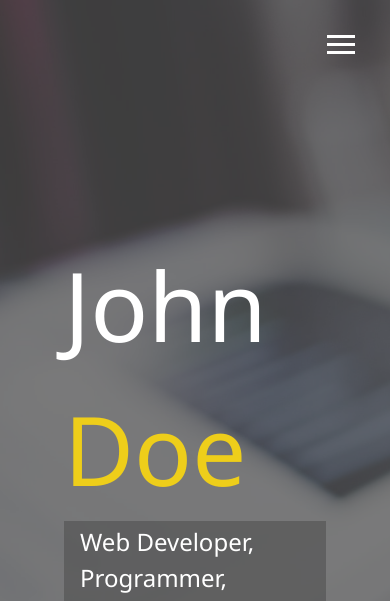
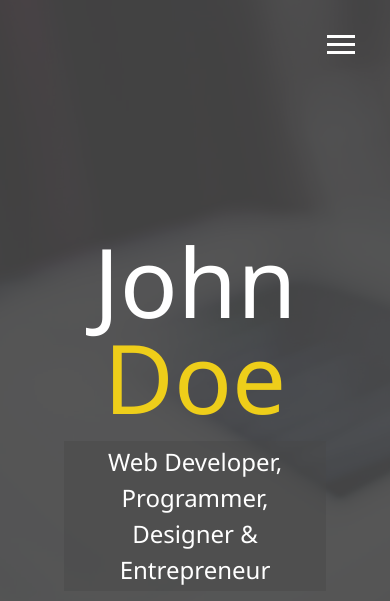
Before and after one commit to juncancode/ModernPortfolio, a plain HTML site: page dist/index.html in a window 390 px wide. Shown: the top 601 px of the page. Drawn offline with Linux system fonts and the light colour scheme.

Commit message:
Added media queries and made menu overlay responsive

```diff
--- a/scss/_config.scss
+++ b/scss/_config.scss
@@ -2,7 +2,7 @@ $primary-color: #444;
 $secondary-color: #eece1a;
 $show-home-image: true;
 $home-image: url(../img/background.jpg);
-$background-opacity: 0.7;
+$background-opacity: 0.9;
 
 @mixin easeOut {
   transition: all 0.7s cubic-bezier(0.175, 0.885, 0.32, 1.275);
@@ -27,3 +27,28 @@ $background-opacity: 0.7;
     }
   }
 }
+
+// Media Query Mixin
+@mixin mediaSm {
+  @media screen and (max-width: 500px) {
+    @content;
+  }
+}
+
+@mixin mediaMd {
+  @media screen and (max-width: 768px) {
+    @content;
+  }
+}
+
+@mixin mediaLg {
+  @media screen and (min-width: 769px) and (max-width: 1170px) {
+    @content;
+  }
+}
+
+@mixin mediaXl {
+  @media screen and (min-width: 1171px) {
+    @content;
+  }
+}
--- a/scss/_menu.scss
+++ b/scss/_menu.scss
@@ -41,7 +41,7 @@
   top: 0;
   width: 100%;
   visibility: hidden;
-
+  display: flex;
   &.show {
     visibility: visible;
   }
@@ -53,12 +53,12 @@
     align-items: center;
     justify-content: center;
     width: 50%;
-    float: left;
+    // flex-basis: 50%;
     height: 100vh;
     overflow: hidden;
   }
   &-branding {
-    background: rgba($primary-color, 0.7);
+    background: rgba($primary-color, 0.9);
     @include easeOut;
     transform: translate3d(0, 100%, 0);
 
@@ -78,7 +78,7 @@
   &-nav {
     margin: 0;
     padding: 0;
-    background: rgba(darken($primary-color, 5), 0.7);
+    background: rgba(darken($primary-color, 5), 0.9);
     list-style: none;
     transform: translate3d(0, -100%, 0);
     @include easeOut;
--- /dev/null
+++ b/scss/_mobile.scss
@@ -0,0 +1,55 @@
+// Widescreens
+@include mediaXl {
+}
+
+// Desktops & Laptops
+@include mediaLg {
+}
+
+// Tablets & Small Laptops
+@include mediaMd {
+  .menu {
+    flex-direction: column;
+    ul.menu-nav,
+    div.menu-branding {
+      width: 100%;
+      &.show {
+        transform: translate3d(0, 0, 0);
+      }
+    }
+
+    .menu-branding {
+      height: 25vh;
+      transform: translate3d(100%, 0, 0);
+
+      .portrait {
+        background: url("../img/portrait_small.jpg");
+        width: 150px;
+        height: 150px;
+      }
+    }
+
+    .menu-nav {
+      height: 75vh;
+      transform: translate3d(-100%, 0, 0);
+      font-size: 24px;
+    }
+  }
+
+  main {
+    align-items: center;
+    text-align: center;
+
+    .lg-heading {
+      line-height: 1;
+      margin-bottom: 1rem;
+    }
+  }
+}
+
+// Smartphones
+@include mediaSm {
+  main#home h1 {
+    margin-top: 10vh;
+  }
+}
--- a/scss/main.scss
+++ b/scss/main.scss
@@ -1,5 +1,6 @@
 @import "config";
 @import "menu";
+@import "mobile";
 
 *,
 *::after,
```
Also changed, not shown: dist/css/main.css, 1 other file.
